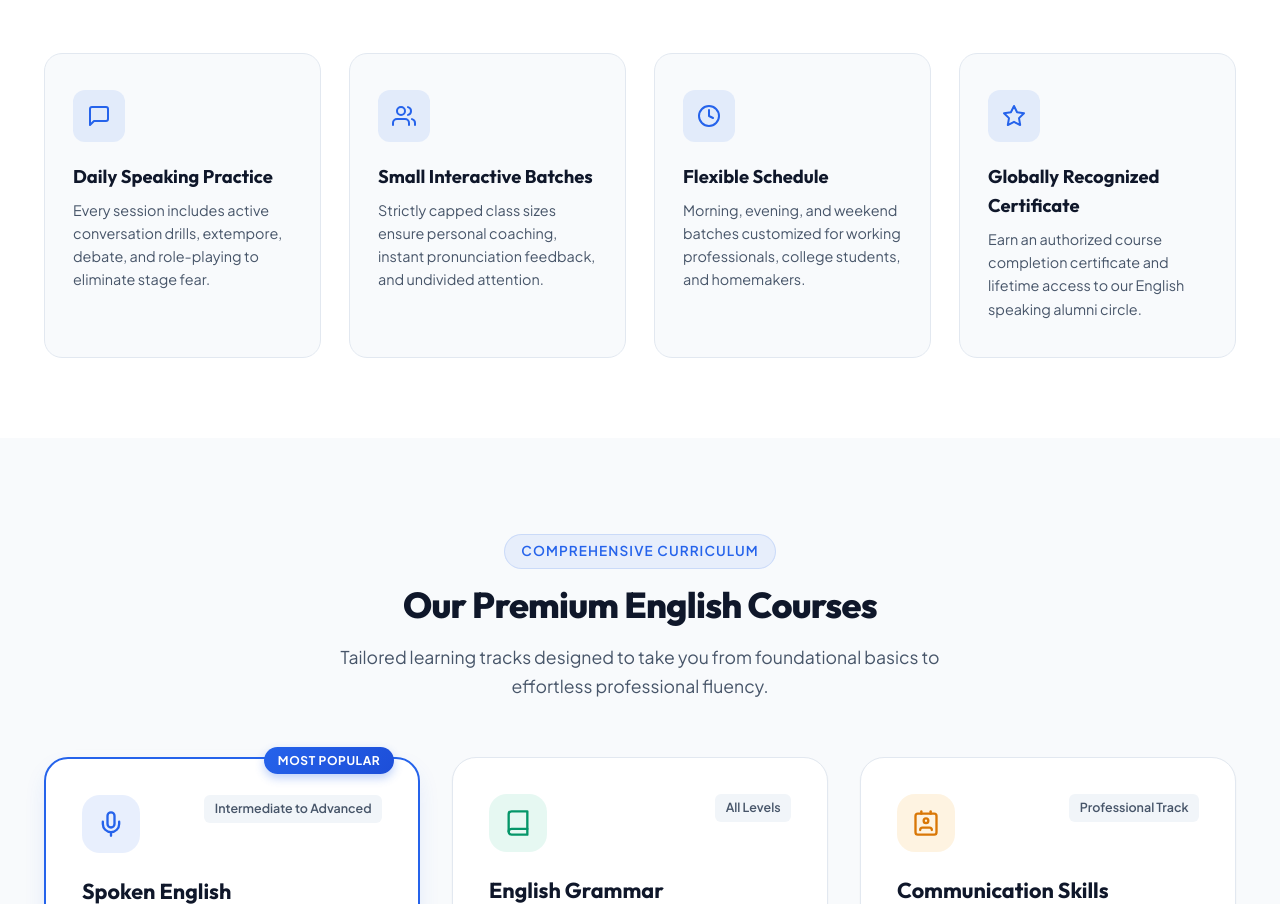
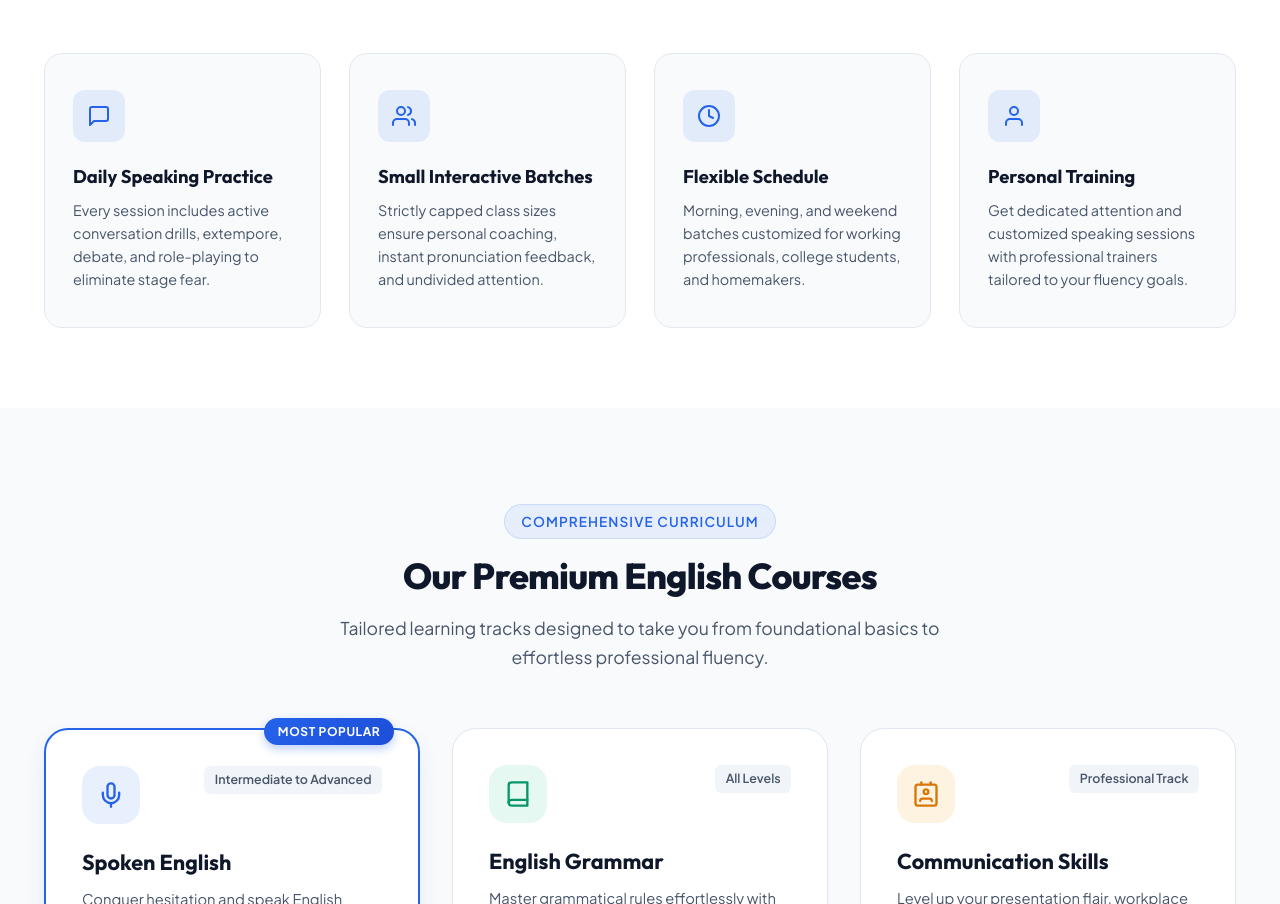
Before and after one commit to Abhijinkm/englishsport, a website: page index.html in a window 1280 px wide. Shown: the part 1349-2253 px from the top of the page. Drawn offline with Linux system fonts and the light colour scheme; a web font is replaced by a local one.

Commit message:
feat: replace Globally Recognized Certificate with Personal Training feature card

```diff
--- a/index.html
+++ b/index.html
@@ -268,13 +268,12 @@
           <div class="feature-icon-wrap">
             <svg width="24" height="24" viewBox="0 0 24 24" fill="none" stroke="currentColor" stroke-width="2"
               stroke-linecap="round" stroke-linejoin="round">
-              <polygon
-                points="12 2 15.09 8.26 22 9.27 17 14.14 18.18 21.02 12 17.77 5.82 21.02 7 14.14 2 9.27 8.91 8.26 12 2">
-              </polygon>
+              <path d="M20 21v-2a4 4 0 0 0-4-4H8a4 4 0 0 0-4 4v2"></path>
+              <circle cx="12" cy="7" r="4"></circle>
             </svg>
           </div>
-          <h4>Globally Recognized Certificate</h4>
-          <p>Earn an authorized course completion certificate and lifetime access to our English speaking alumni circle.
+          <h4>Personal Training</h4>
+          <p>Get dedicated attention and customized speaking sessions with professional trainers tailored to your fluency goals.
           </p>
         </div>
       </div>
```
